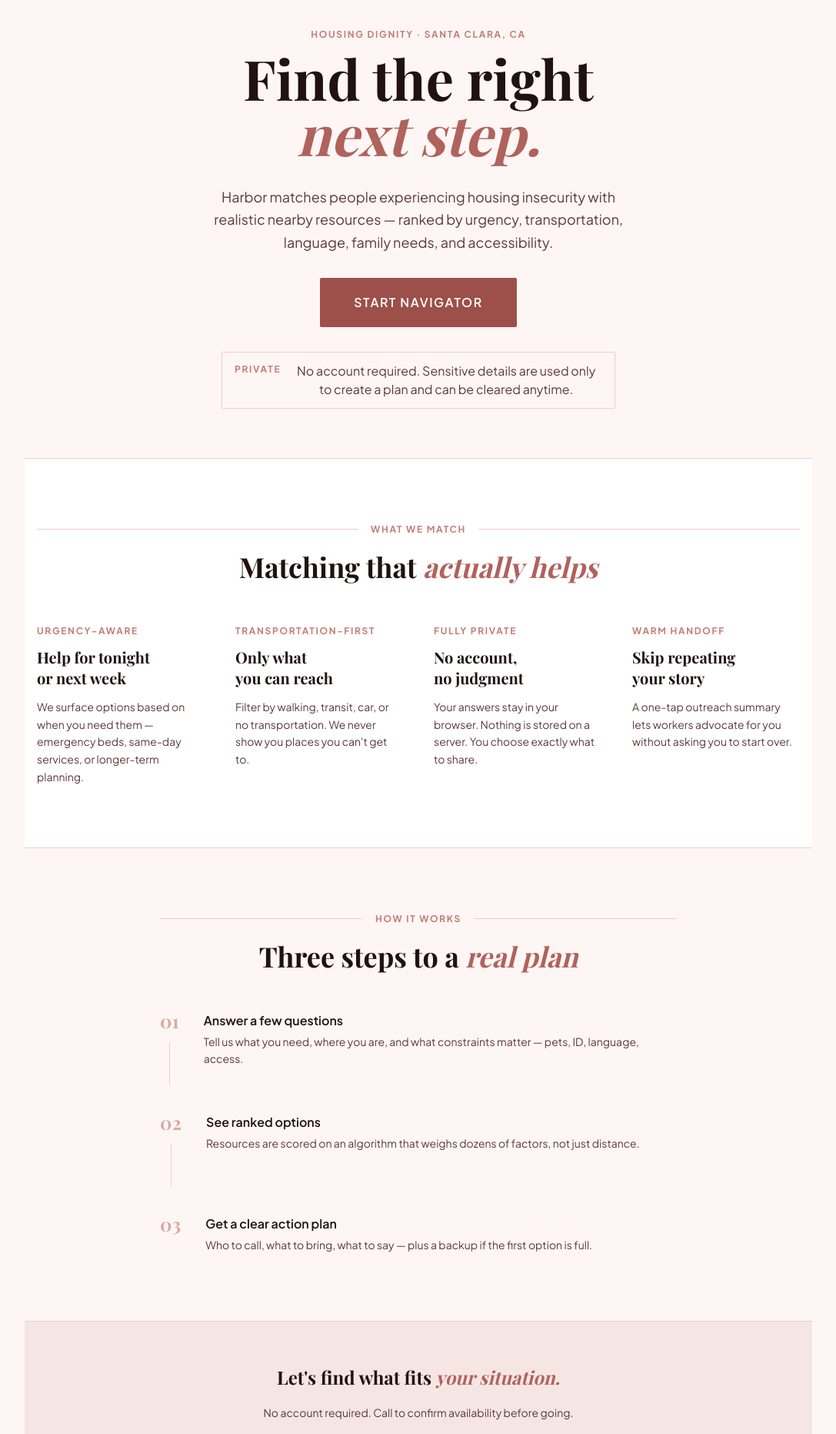
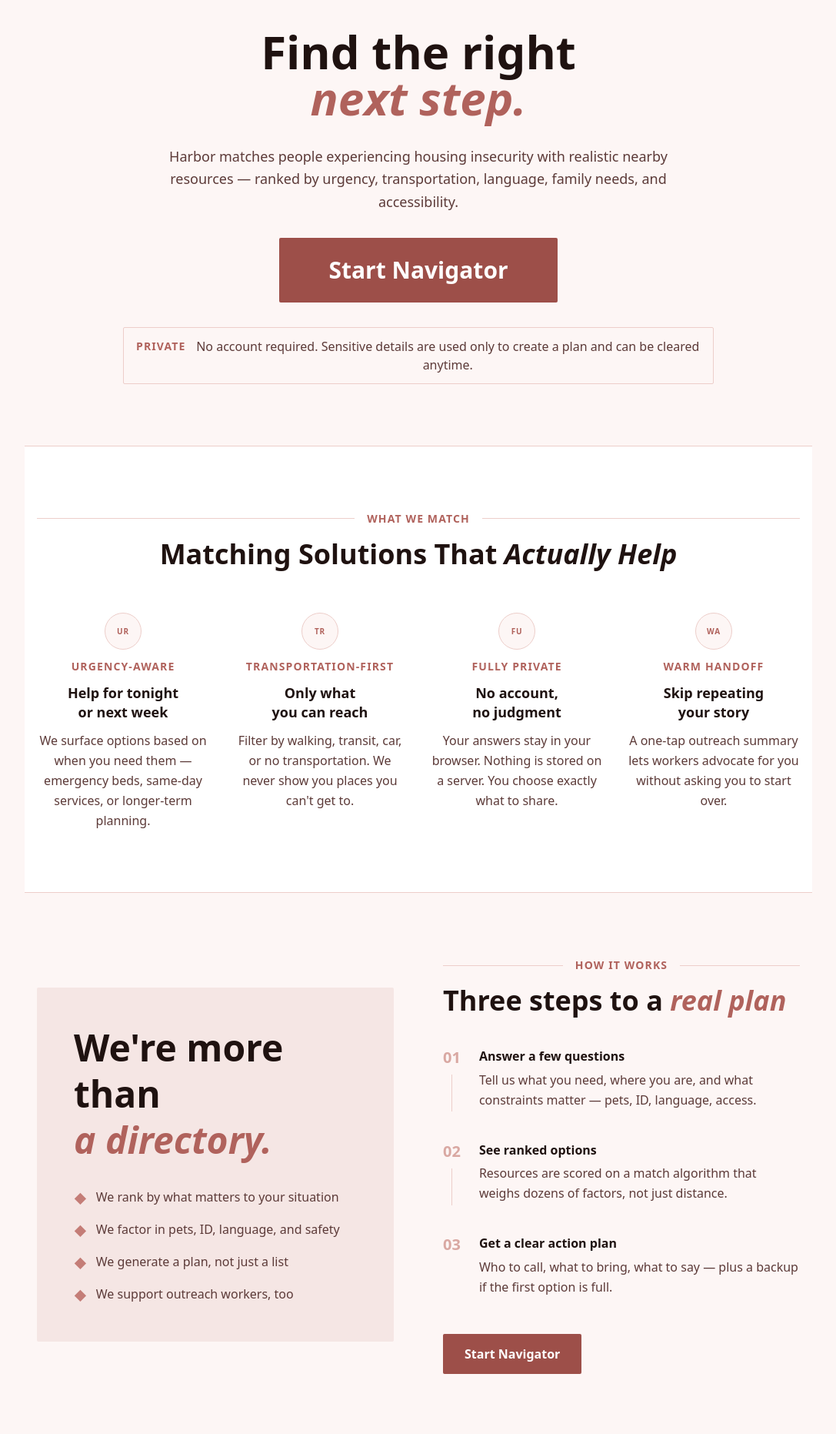
Before and after one commit to arit7007/MH3, a Next.js app: page / in a window 1280 px wide. Shown: the part 100-1963 px from the top of the page at 77% size, without its empty margins (96-1183 px from the left). Built offline with nearby package versions, Linux system fonts and the light colour scheme; no server answers.

Commit message:
Revert cleanup pass — restore pre-cleanup UI state
Co-Authored-By: Claude Sonnet 4.6 <noreply@anthropic.com>

```diff
--- a/app/globals.css
+++ b/app/globals.css
@@ -5,10 +5,6 @@
 :root {
   --background: #fdf6f5;
   --foreground: #1f1210;
-}
-
-html {
-  scroll-behavior: smooth;
 }
 
 html,
@@ -22,49 +18,42 @@ body {
   background: var(--background);
   -webkit-font-smoothing: antialiased;
   -moz-osx-font-smoothing: grayscale;
+  font-family: system-ui, -apple-system, BlinkMacSystemFont, "Segoe UI", Roboto, "Helvetica Neue", Arial, sans-serif;
+  line-height: 1.6;
 }
 
 * {
   box-sizing: border-box;
 }
 
-::-webkit-scrollbar { width: 4px; }
-::-webkit-scrollbar-track { background: transparent; }
+::-webkit-scrollbar { width: 5px; }
+::-webkit-scrollbar-track { background: #f5e6e4; }
 ::-webkit-scrollbar-thumb { background: #d9a8a2; border-radius: 999px; }
 
 @layer components {
   .btn {
-    @apply inline-flex items-center justify-center rounded-sm px-7 py-3.5 text-sm font-semibold uppercase tracking-widest
-           transition-[background-color,transform,box-shadow,opacity] duration-200 ease-smooth
-           focus:outline-none focus:ring-2 focus:ring-brand-300 focus:ring-offset-2
-           disabled:cursor-not-allowed disabled:opacity-50;
+    @apply inline-flex items-center justify-center rounded-sm px-7 py-3.5 text-base font-semibold transition-all duration-200 focus:outline-none focus:ring-2 focus:ring-brand-300 focus:ring-offset-2 disabled:cursor-not-allowed disabled:opacity-50;
   }
   .btn-primary {
-    @apply btn bg-brand-600 text-white hover:bg-brand-700 hover:-translate-y-px hover:shadow-float
-           active:translate-y-0 active:shadow-none active:scale-[0.98];
+    @apply btn bg-brand-600 text-white hover:bg-brand-700 active:scale-[0.98];
   }
   .btn-secondary {
-    @apply btn border border-brand-300 bg-transparent text-brand-700
-           hover:bg-brand-100 hover:border-brand-400 active:scale-[0.98];
+    @apply btn border border-brand-300 bg-transparent text-brand-700 hover:bg-brand-100;
   }
   .card {
-    @apply rounded-sm border border-brand-200 bg-white p-6
-           transition-[box-shadow,transform] duration-200 ease-smooth;
-  }
-  .card-hover {
-    @apply hover:shadow-card-hover hover:-translate-y-0.5;
+    @apply rounded-sm border border-brand-200 bg-white p-6;
   }
   .chip {
-    @apply inline-flex items-center gap-1 rounded-full px-3 py-1 text-xs font-semibold tracking-wide;
+    @apply inline-flex items-center gap-1 rounded-full px-3 py-1 text-sm font-semibold tracking-wide;
   }
   .field-input {
-    @apply w-full border-0 border-b border-brand-200 bg-transparent px-0 py-2.5
-           text-base text-brand-900 placeholder:text-brand-300
-           focus:border-brand-500 focus:outline-none
-           transition-[border-color] duration-150 ease-smooth;
+    @apply w-full border-0 border-b border-brand-200 bg-transparent px-0 py-2.5 text-base text-brand-900 placeholder:text-brand-300 focus:border-brand-500 focus:outline-none transition-colors;
   }
   .section-label {
-    @apply text-xs font-bold uppercase tracking-[0.14em] text-brand-400;
+    @apply text-sm font-semibold uppercase tracking-[0.08em] text-brand-500;
+  }
+  .display-heading {
+    @apply font-display text-4xl font-semibold leading-tight text-brand-900 sm:text-5xl;
   }
 }
 
@@ -77,7 +66,4 @@ body {
     content: "";
     @apply h-px flex-1 bg-brand-200;
   }
-  .ease-smooth {
-    transition-timing-function: cubic-bezier(0.4, 0, 0.2, 1);
-  }
 }
--- a/app/layout.tsx
+++ b/app/layout.tsx
@@ -1,22 +1,6 @@
 import type { Metadata, Viewport } from "next";
-import { Plus_Jakarta_Sans, Playfair_Display } from "next/font/google";
 import "./globals.css";
 import Header from "@/components/Header";
-
-const jakarta = Plus_Jakarta_Sans({
-  subsets: ["latin"],
-  variable: "--font-sans",
-  weight: ["400", "500", "600", "700", "800"],
-  display: "swap",
-});
-
-const playfair = Playfair_Display({
-  subsets: ["latin"],
-  variable: "--font-display",
-  weight: ["400", "700"],
-  style: ["normal", "italic"],
-  display: "swap",
-});
 
 export const metadata: Metadata = {
   title: "Harbor — Find the right next step, fast",
@@ -36,7 +20,7 @@ export default function RootLayout({
   children: React.ReactNode;
 }) {
   return (
-    <html lang="en" className={`${jakarta.variable} ${playfair.variable}`}>
+    <html lang="en">
       <body className="min-h-screen font-sans antialiased">
         <Header />
         <main className="mx-auto w-full max-w-5xl px-4 pb-24">{children}</main>
--- a/app/page.tsx
+++ b/app/page.tsx
@@ -33,7 +33,7 @@ const steps = [
   {
     num: "02",
     title: "See ranked options",
-    body: "Resources are scored on an algorithm that weighs dozens of factors, not just distance.",
+    body: "Resources are scored on a match algorithm that weighs dozens of factors, not just distance.",
   },
   {
     num: "03",
@@ -46,33 +46,36 @@ export default function LandingPage() {
   return (
     <div className="-mx-4">
       {/* ── Hero ── */}
-      <section className="mx-auto flex min-h-[72vh] max-w-5xl items-center px-4 pb-16 pt-16">
-        <div className="mx-auto max-w-3xl space-y-8 text-center">
-          <div className="space-y-3">
-            <p className="section-label">Housing Dignity · Santa Clara, CA</p>
-            <h1 className="font-display text-5xl font-bold leading-[1.1] text-brand-900 sm:text-6xl lg:text-7xl">
+      <section className="mx-auto flex min-h-[70vh] max-w-5xl items-center px-4 pb-20 pt-16">
+        <div className="mx-auto max-w-3xl">
+          <div className="space-y-8 text-center">
+            <div className="space-y-2">
+              <h1 className="font-display text-5xl font-bold leading-[1.1] text-brand-900 sm:text-6xl">
                 Find the right<br />
-              <em className="font-display italic text-brand-500">next step.</em>
+                <span className="font-display italic text-brand-500">
+                  next step.
+                </span>
               </h1>
             </div>
-          <p className="mx-auto max-w-xl text-lg leading-relaxed text-brand-700">
-            Harbor matches people experiencing housing insecurity with realistic
-            nearby resources — ranked by urgency, transportation, language,
-            family needs, and accessibility.
+            <p className="mx-auto max-w-2xl text-lg leading-relaxed text-brand-700">
+              Harbor matches people experiencing housing insecurity with
+              realistic nearby resources — ranked by urgency, transportation,
+              language, family needs, and accessibility.
             </p>
+            <div className="flex justify-center">
               <Link
                 href="/intake"
-            className="btn-primary inline-flex min-w-[16rem] justify-center py-5 text-base"
+                className="btn-primary min-w-[18rem] px-12 py-5 text-2xl font-bold sm:min-w-[22rem] sm:px-16 sm:py-6 sm:text-3xl"
               >
                 Start Navigator
               </Link>
-          <div className="mx-auto max-w-lg">
+            </div>
             <PrivacyBanner variant="privacy" />
           </div>
         </div>
       </section>
 
-      {/* ── Divider ── */}
+      {/* ── Thin divider ── */}
       <div className="border-t border-brand-200" />
 
       {/* ── Features ── */}
@@ -82,73 +85,115 @@ export default function LandingPage() {
             <div className="divider">
               <span className="section-label">What we match</span>
             </div>
-            <h2 className="mt-5 font-display text-3xl font-bold text-brand-900 sm:text-4xl">
-              Matching that <em className="italic text-brand-500">actually helps</em>
+            <h2 className="mt-4 font-display text-3xl font-bold text-brand-900 sm:text-4xl">
+              Matching Solutions That <em className="italic">Actually Help</em>
             </h2>
           </div>
 
-          <div className="grid gap-10 sm:grid-cols-2 lg:grid-cols-4">
+          <div className="grid gap-8 sm:grid-cols-2 lg:grid-cols-4">
             {features.map((f) => (
-              <div key={f.label} className="space-y-3">
+              <div key={f.label} className="space-y-3 text-center">
+                <div className="mx-auto flex h-12 w-12 items-center justify-center rounded-full border border-brand-200 bg-brand-50">
+                  <span className="section-label text-[10px]">{f.label.slice(0, 2).toUpperCase()}</span>
+                </div>
                 <p className="section-label">{f.label}</p>
-                <h3 className="font-display text-xl font-bold leading-snug text-brand-900 whitespace-pre-line">
+                <h3 className="font-display text-lg font-bold leading-snug text-brand-900 whitespace-pre-line">
                   {f.heading}
                 </h3>
-                <p className="text-sm leading-relaxed text-brand-700">{f.body}</p>
+                <p className="text-base leading-relaxed text-brand-700">{f.body}</p>
               </div>
             ))}
           </div>
         </div>
       </section>
 
-      {/* ── Divider ── */}
+      {/* ── Thin divider ── */}
       <div className="border-t border-brand-200" />
 
       {/* ── How it works ── */}
       <section className="px-4 py-20">
-        <div className="mx-auto max-w-2xl space-y-12">
-          <div className="text-center">
+        <div className="mx-auto max-w-5xl">
+          <div className="grid gap-16 lg:grid-cols-2 lg:items-center">
+            {/* Left — decorative blush panel */}
+            <div className="hidden rounded-sm bg-brand-100 p-12 lg:block">
+              <p className="font-display text-5xl font-bold leading-tight text-brand-900">
+                We're more than<br />
+                <em className="italic text-brand-500">a directory.</em>
+              </p>
+              <ul className="mt-8 space-y-4">
+                {[
+                  "We rank by what matters to your situation",
+                  "We factor in pets, ID, language, and safety",
+                  "We generate a plan, not just a list",
+                  "We support outreach workers, too",
+                ].map((item) => (
+                  <li key={item} className="flex items-start gap-3 text-base text-brand-700">
+                    <span className="mt-0.5 text-brand-400">◆</span>
+                    <span>{item}</span>
+                  </li>
+                ))}
+              </ul>
+            </div>
+
+            {/* Right — steps */}
+            <div className="space-y-10">
+              <div>
                 <div className="divider">
                   <span className="section-label">How it works</span>
                 </div>
-            <h2 className="mt-5 font-display text-3xl font-bold text-brand-900 sm:text-4xl">
-              Three steps to a <em className="italic text-brand-500">real plan</em>
+                <h2 className="mt-4 font-display text-3xl font-bold text-brand-900 sm:text-4xl">
+                  Three steps to a{" "}
+                  <em className="italic text-brand-500">real plan</em>
                 </h2>
               </div>
 
               <div className="space-y-8">
                 {steps.map((s, i) => (
-              <div key={s.num} className="flex gap-8">
+                  <div key={s.num} className="flex gap-6">
                     <div className="flex flex-col items-center">
-                  <span className="font-display text-2xl font-bold text-brand-300">
+                      <span className="font-display text-xl font-bold text-brand-300">
                         {s.num}
                       </span>
                       {i < steps.length - 1 && (
-                    <div className="mt-3 h-14 w-px bg-brand-200" />
+                        <div className="mt-2 h-12 w-px bg-brand-200" />
                       )}
                     </div>
-                <div className="pb-2 pt-1">
+                    <div className="pb-2">
                       <h3 className="font-semibold text-brand-900">{s.title}</h3>
-                  <p className="mt-1 text-sm leading-relaxed text-brand-700">{s.body}</p>
+                      <p className="mt-1 text-base leading-relaxed text-brand-700">{s.body}</p>
                     </div>
                   </div>
                 ))}
+              </div>
+
+              <Link href="/intake" className="btn-primary inline-flex">
+                Start Navigator
+              </Link>
+            </div>
           </div>
         </div>
       </section>
 
       {/* ── CTA band ── */}
-      <section className="border-t border-brand-200 bg-brand-100 px-4 py-14 text-center">
-        <div className="mx-auto max-w-lg space-y-5">
-          <h2 className="font-display text-2xl font-bold text-brand-900">
-            Let's find what fits <em className="italic text-brand-500">your situation.</em>
+      <section className="border-t border-brand-200 bg-brand-100 px-4 py-16 text-center">
+        <div className="mx-auto max-w-xl space-y-6">
+          <p className="section-label">Ready to find options?</p>
+          <h2 className="font-display text-3xl font-bold text-brand-900 sm:text-4xl">
+            Let's create a plan <em className="italic">together.</em>
           </h2>
-          <p className="text-sm text-brand-700">
-            No account required. Call to confirm availability before going.
+          <p className="text-base leading-relaxed text-brand-700">
+            No account required. You choose what to share. Call to confirm
+            before going.
           </p>
+          <Link href="/intake" className="btn-primary inline-flex">
+            Start Navigator
+          </Link>
+        </div>
+      </section>
+
+      <div className="mx-auto max-w-5xl px-4 pt-8">
         <PrivacyBanner variant="demo" />
       </div>
-      </section>
     </div>
   );
 }
--- a/lib/resources.ts
+++ b/lib/resources.ts
@@ -192,7 +192,7 @@ export const resources: Resource[] = [
   {
     id: "here4you-hotline",
     name: "Here4You Hotline (Bill Wilson Center)",
-    type: ["Transportation help", "Case management"],
+    type: ["Transportation help", "Case management", "ID/document help"],
     description:
       "County shelter hotline that matches people to temporary housing programs and can coordinate transportation to shelter.",
     distanceMiles: 1.0,
--- a/tailwind.config.ts
+++ b/tailwind.config.ts
@@ -22,17 +22,31 @@ const config: Config = {
         },
       },
       fontFamily: {
-        sans:    ["var(--font-sans)", "ui-sans-serif", "system-ui", "sans-serif"],
-        display: ["var(--font-display)", "Georgia", "serif"],
+        sans: [
+          "system-ui",
+          "-apple-system",
+          "BlinkMacSystemFont",
+          "\"Segoe UI\"",
+          "Roboto",
+          "\"Helvetica Neue\"",
+          "Arial",
+          "sans-serif",
+        ],
+        display: [
+          "system-ui",
+          "-apple-system",
+          "BlinkMacSystemFont",
+          "\"Segoe UI\"",
+          "Roboto",
+          "\"Helvetica Neue\"",
+          "Arial",
+          "sans-serif",
+        ],
       },
       boxShadow: {
         card: "0 1px 4px rgba(0,0,0,0.04), 0 4px 20px -2px rgba(0,0,0,0.06)",
-        "card-hover": "0 4px 12px rgba(0,0,0,0.08), 0 16px 40px -4px rgba(0,0,0,0.10)",
+        "card-hover": "0 4px 12px rgba(0,0,0,0.07), 0 16px 40px -4px rgba(0,0,0,0.10)",
         float: "0 8px 32px -4px rgba(0,0,0,0.12)",
-      },
-      transitionTimingFunction: {
-        smooth: "cubic-bezier(0.4, 0, 0.2, 1)",
-        spring: "cubic-bezier(0.34, 1.56, 0.64, 1)",
       },
     },
   },
```
Also changed, not shown: components/IntakeForm.tsx (+59 -33 lines). Lines whose indentation alone changed are shown as unchanged.
